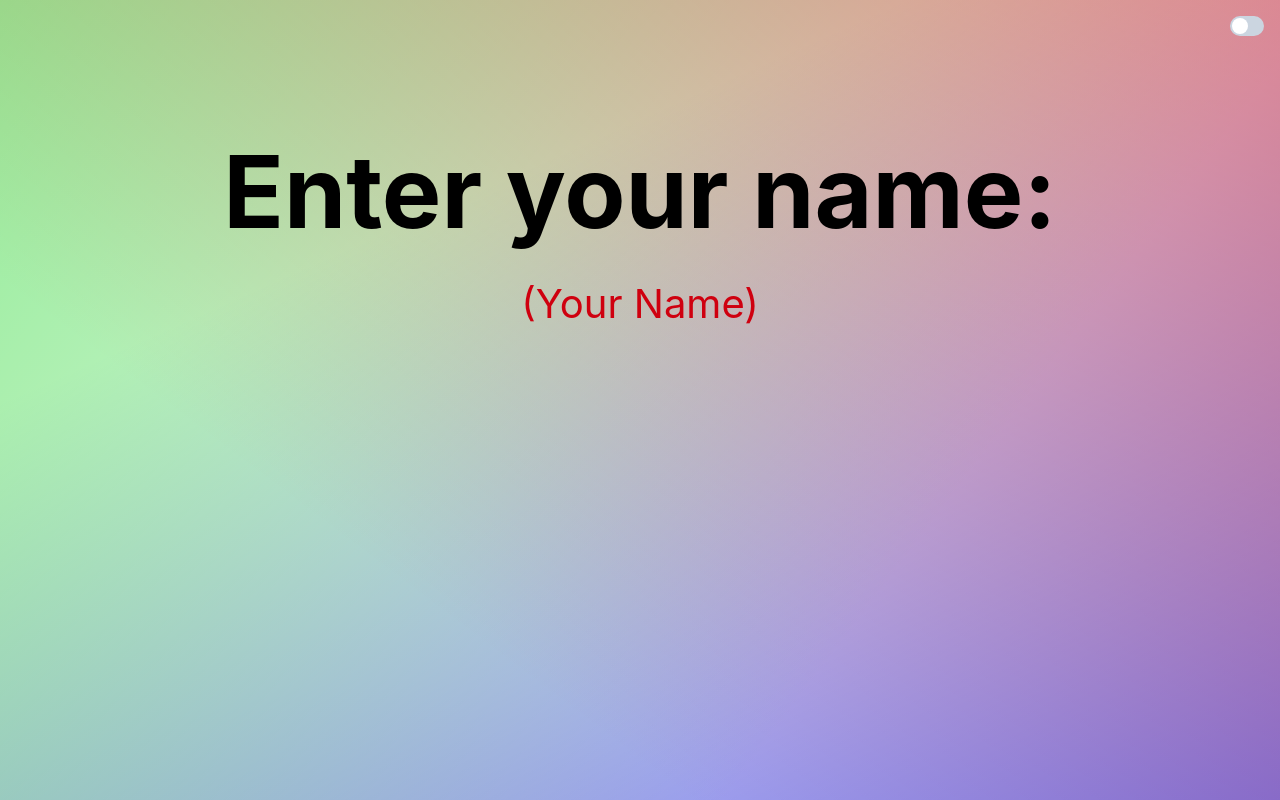
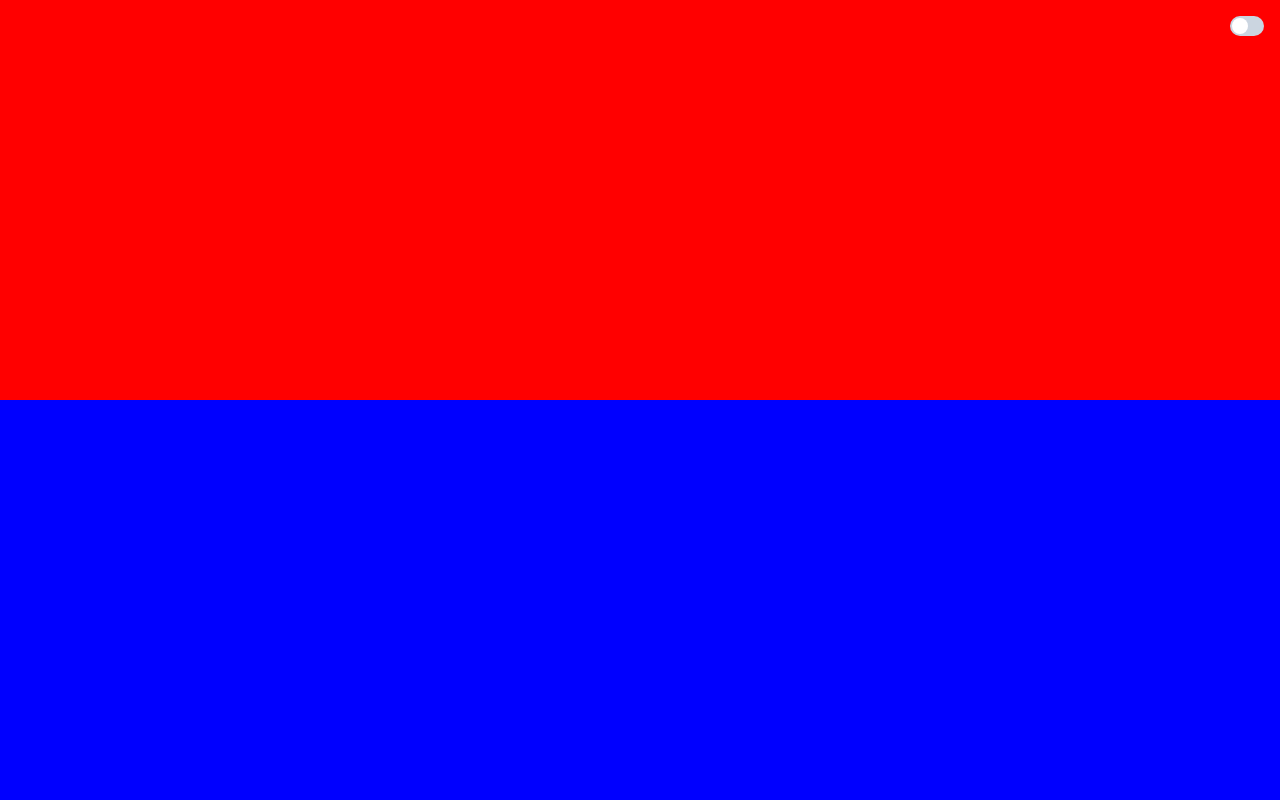
Before and after one commit to jfrausto/cryptick, a Next.js app: page / in a window 1280 px wide. Built offline with nearby package versions, Linux system fonts and the light colour scheme.

Commit message:
MAKE FULL SCREEN 2 DIVS;

```diff
--- a/src/components/Container.tsx
+++ b/src/components/Container.tsx
@@ -17,6 +17,7 @@ export const Container = (props: FlexProps) => {
     dark: 'white'
   }
   return (
+    // <Transition/>
     <Flex
       direction="column"
       alignItems="center"
--- /dev/null
+++ b/src/components/Transition/index.tsx
@@ -0,0 +1,15 @@
+import { VStack, Box } from "@chakra-ui/react";
+import { motion } from "framer-motion";
+
+export const Transition = () => {
+return(
+    <>
+
+        <VStack spacing={0}>
+            <Box w={"100vw"} h={"50vh"} bg={"red"}/>
+            <Box w={"100vw"} h={"50vh"} bg={"blue"}/>
+        </VStack>
+
+    </>
+)
+}
--- a/src/pages/_app.tsx
+++ b/src/pages/_app.tsx
@@ -26,7 +26,7 @@ function MyApp({ Component, pageProps }: AppProps) {
           <PageContext.Provider value={providerValue}>
 
             <Container
-              p={1}
+              p={0}
               height="100vh"
               overflowY="auto"
               // style={{ scrollbarWidth: "none" }}
--- a/src/pages/index.tsx
+++ b/src/pages/index.tsx
@@ -11,9 +11,16 @@ import { DarkModeSwitch } from '../components/DarkModeSwitch';
 // import { TickerDisplay} from "../components/TickerDisplay";
 import {NameInput} from "../components/NameInput";
 import {Container} from '../components/Container';
+import {Transition} from "../components/Transition";
+
 
 const Index = () => (
   <>
+
+  <Transition/>
+
+
+{/*
     <VStack mt="8rem" spacing={8}>
           <Heading style={{fontSize: "100px", textAlign: "center"}} as={Center}>
             Enter your name:
@@ -22,6 +29,7 @@ const Index = () => (
 
 
     </VStack>
+     */}
   </>
 )
 
```
